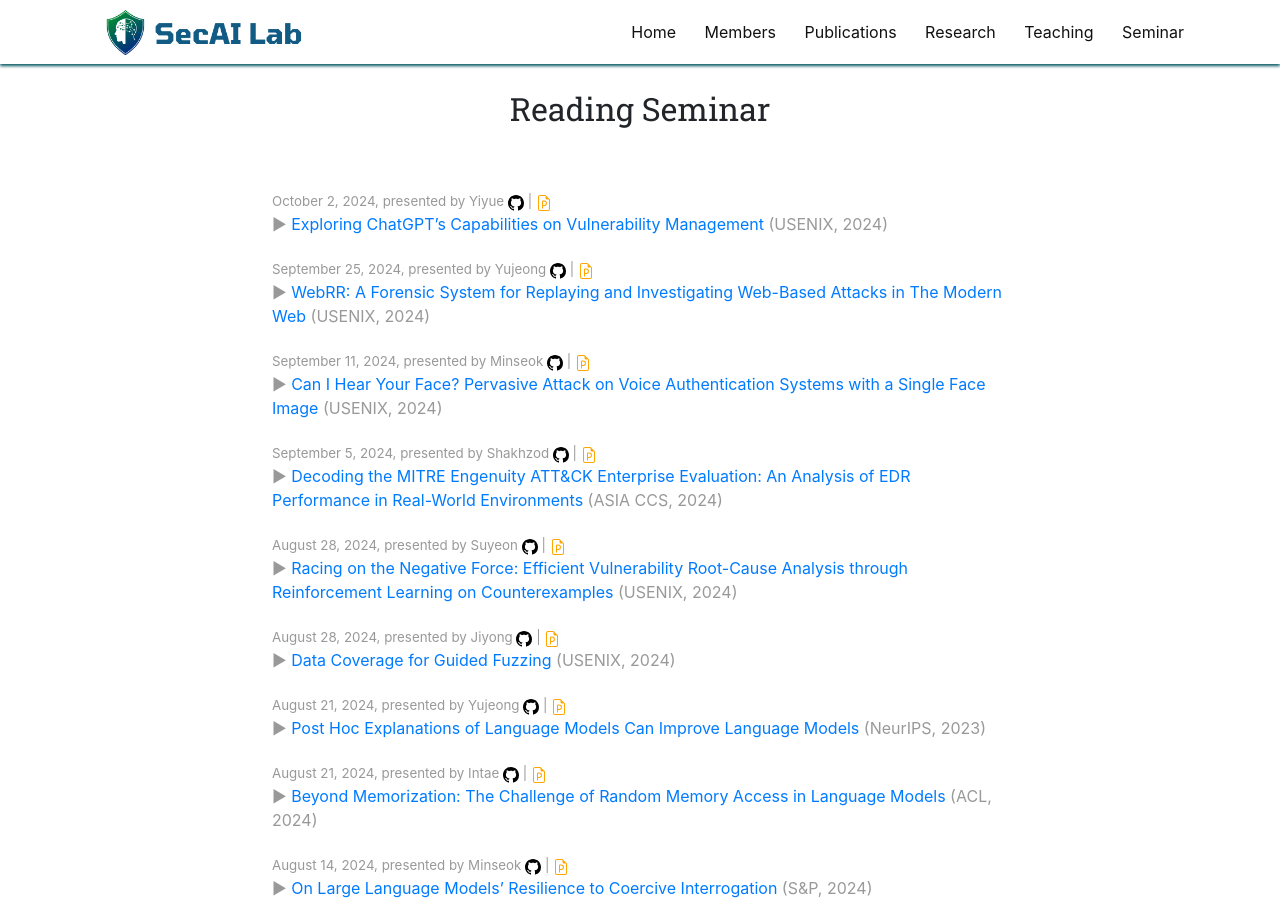
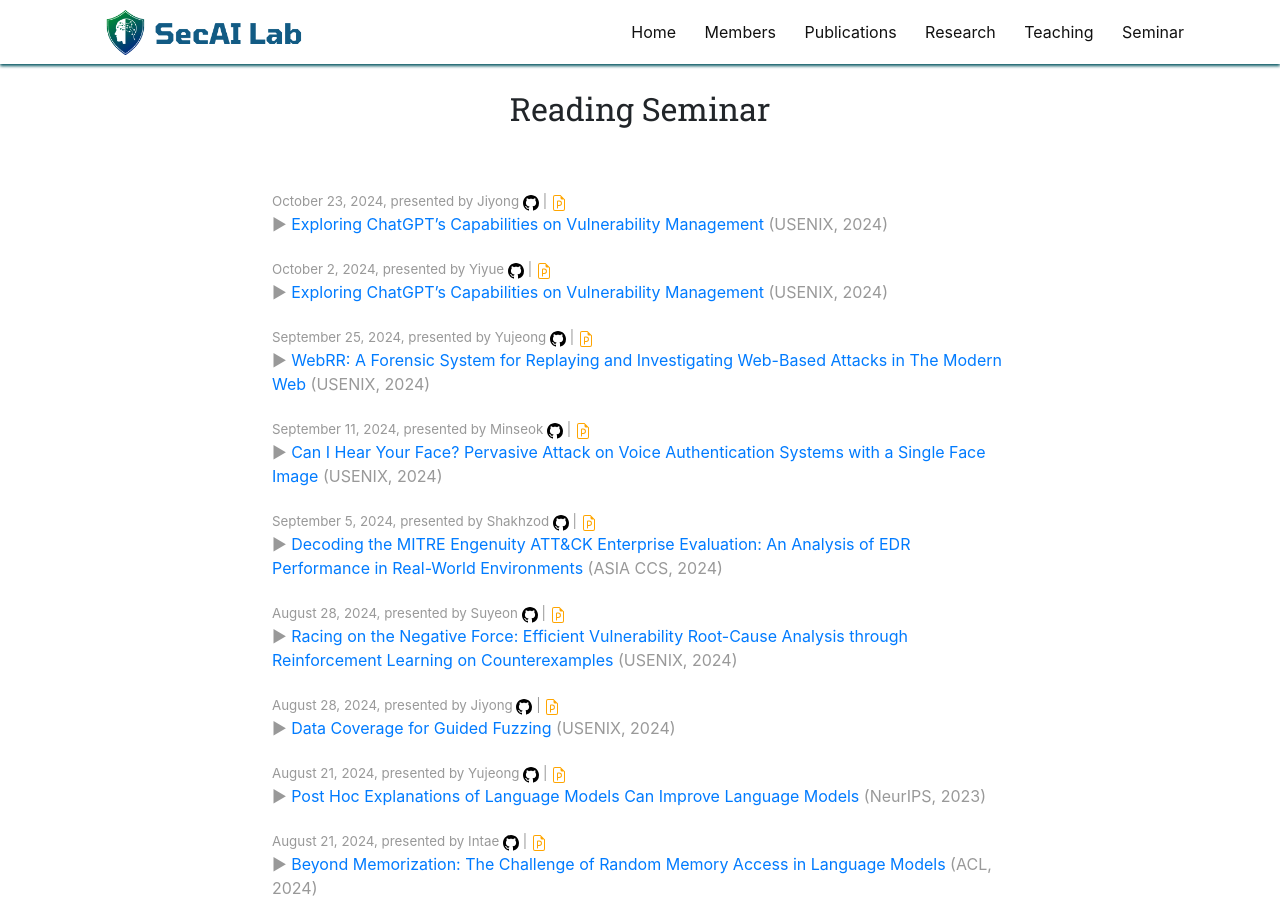
Before and after one commit to SecAI-Lab/secai-lab.github.io, a Jekyll site: the page built from pages/seminar.md, in a window 1280 px wide and 900 px high. Built offline with Jekyll 4.4.1, drawn with Linux system fonts in a browser that asks for light colours; nearby versions of some CDN libraries.

Commit message:
new entry

```diff
--- a/_data/readings.yml
+++ b/_data/readings.yml
@@ -1,3 +1,13 @@
+- title: "Exploring ChatGPT’s Capabilities on Vulnerability Management"
+  link: "https://www.usenix.org/conference/usenixsecurity24/presentation/ahn"
+  ppt_link: "https://secai.skku.edu/assets/paper-presentation/jiyong_BUDAlloc_USENIX24.pdf"
+  code_link: "https://github.com/casys-kaist/BUDAlloc"
+  presenter: Jiyong
+  conference: USENIX
+  date: 2024.10.23
+  pub_year: 2024
+  discussion: "(Discussion)"
+
 - title: "Exploring ChatGPT’s Capabilities on Vulnerability Management"
   link: "https://www.usenix.org/system/files/usenixsecurity24-liu-peiyu.pdf"
   ppt_link: "https://docs.google.com/presentation/d/1pixa1PjwRUt_aPwfSS5RQcRUTMQtIl72L4aouV7nsb8/edit?usp=sharing"
```
Also changed, not shown: 1 other file.
